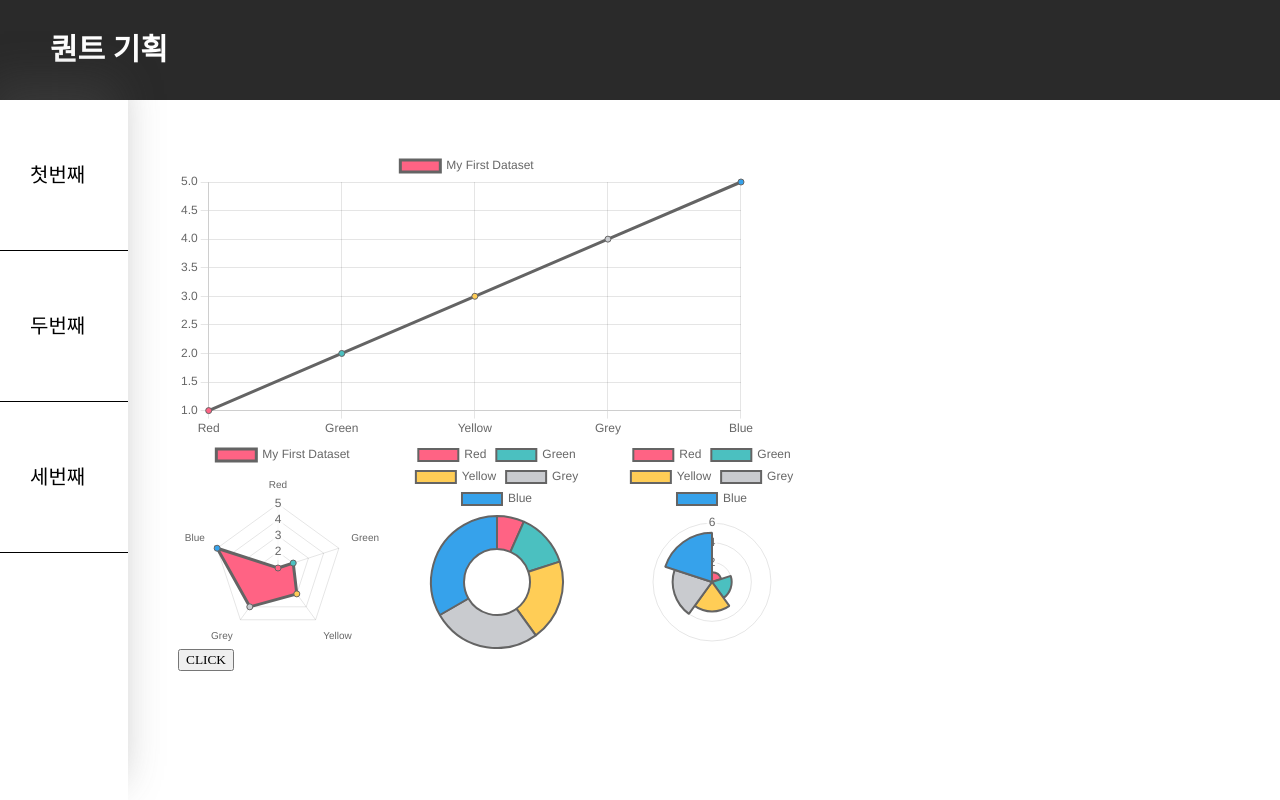
After one commit to sihyeong671/Quant_Project, a Django app: page /test/chart/ in a window 1280 px wide. The commit adds this page. Run offline with Django 3.2, Linux system fonts and the light colour scheme; some web fonts are replaced.

Commit message:
create chart page

```diff
--- a/djangoserver/Quant/quantDB/urls.py
+++ b/djangoserver/Quant/quantDB/urls.py
@@ -6,4 +6,5 @@ app_name = "quantDB"
 
 urlpatterns = [
     path('', views.find_state, name='find_state'),
+    path('chart/', views.show_chart, name='show_chart')
 ]
--- a/djangoserver/Quant/quantDB/views.py
+++ b/djangoserver/Quant/quantDB/views.py
@@ -25,3 +25,89 @@ def find_state(request):
     context = {'b_list' : b_list, 'com_name_list' : com_name_list}
 
     return render(request, 'main.html', context)
+
+
+
+
+
+
+
+
+
+
+
+
+
+
+
+
+
+
+
+
+
+
+
+
+
+
+
+
+
+
+
+
+
+
+
+
+
+
+
+
+
+
+
+
+
+
+
+
+
+
+
+
+
+
+
+
+
+
+
+
+
+
+
+
+
+
+
+
+
+
+
+
+import json
+def show_chart(request):
+    chart_dataset = {
+        '1': 10,
+        '2': 30,
+        '3': 45,
+        '4': 70,
+        '5': 20,
+    }
+    chartJson = json.dumps(chart_dataset)
+    context = {
+        'chartJson' : chartJson,
+    }
+    return render(request, 'chart.html', context)
--- /dev/null
+++ b/djangoserver/Quant/static/css/style.css
@@ -0,0 +1,104 @@
+@font-face {
+    font-family: '국립박물관문화재단클래식B';
+    src: url('https://cdn.jsdelivr.net/gh/projectnoonnu/noonfonts_twelve@1.0/국립박물관문화재단클래식B.woff') format('woff');
+    font-weight: normal;
+    font-style: normal;
+}
+
+*{
+    font-family: '국립박물관문화재단클래식B';
+}
+
+body, ul, li, a, p, td, tr, table, h1{
+    margin: 0;
+    padding: 0;
+    text-decoration: none;
+    list-style: none;
+}
+
+.container{
+    display: grid;
+    width: 100vw;
+    height: 100vh;
+    grid-gap: 0px;
+    grid-template-columns: 100%;
+    grid-template-rows: 100px 1fr;
+    grid-template-areas:
+    "header"
+    "main";
+}
+
+
+/* HEADER */
+.header{
+    background-color: rgb(42, 42, 42);
+    grid-area: header;
+    padding: 0px 50px;
+}
+
+.header .LOGO{
+    color: #fff;
+    line-height: 100px;
+    font-size: 30px;
+    cursor: pointer;
+}
+
+/* MAIN */
+.main{
+    grid-area: main;
+    display: grid;
+    grid-template-columns: 10% 90%;
+    grid-template-rows: 1fr;
+    grid-template-areas:
+    "sideBar main_container";
+}
+
+/* main SIDE-BAR */
+.main .sideBar{
+    position: relative;
+    z-index: 1;
+    grid-area: sideBar;
+    background-color: rgb(255, 255, 255);
+    box-shadow: -10px -20px 40px rgba(78, 78, 78, 0.383);
+}
+
+.main .sideBar .category{
+    width: 100%;
+}
+
+.main .sideBar .category .category_item{
+    padding-left: 30px;
+    height: 150px;
+    font-size: 20px;
+    line-height: 150px;
+    border-bottom: 1px solid #000;
+    color: #000;
+    transition: all .3s;
+}
+.category_item:hover{
+    background-color: rgb(199, 199, 199);
+}
+
+
+/* main MAIN_CONTAINER */
+.main .main_container{
+    grid-area: main_container;
+    background-color: rgb(255, 255, 255);
+    padding: 50px;
+}
+
+/* main main_container CHART */
+.chart_view{
+}
+
+.chart_view .csr{
+    width: 20%;
+    vertical-align: top;
+    display: inline-block;
+}
+
+
+.chart_view .csr.line_chart-wrapper{
+    display: block;
+    width: 55%;
+}
--- /dev/null
+++ b/djangoserver/Quant/static/js/script.js
@@ -0,0 +1,80 @@
+const data = {
+    labels: [
+      'Red',
+      'Green',
+      'Yellow',
+      'Grey',
+      'Blue'
+    ],
+    datasets: [{
+      label: 'My First Dataset',
+      data: jsonDataSet,
+      backgroundColor: [
+        'rgb(255, 99, 132)',
+        'rgb(75, 192, 192)',
+        'rgb(255, 205, 86)',
+        'rgb(201, 203, 207)',
+        'rgb(54, 162, 235)'
+      ],
+      borderColor: 'rgb(100, 100, 100)',
+    }]
+};
+
+
+// LINE
+const line_C_config = {
+    type: 'line',
+    data,
+    options: {
+        scales: {
+            yAxes: [{
+                ticks: {
+                    fontSize: 150
+                }
+            }]
+        }
+    }
+};
+const line_C = new Chart(
+    document.querySelector('#line_chart'),
+    line_C_config
+);
+
+// RADER
+const rader_C_config = {
+    type: 'radar',
+    data,
+    options: {
+        elements: {
+            line: {
+                borderWidth: 3
+            }
+        }
+    }
+};
+const rader_C = new Chart(
+    document.querySelector('#rader_chart'),
+    rader_C_config
+);
+
+// DOUGHNUT
+const doughnut_C_config = {
+    type: 'doughnut',
+    data,
+    options: {}
+};
+const doughnut_C = new Chart(
+    document.querySelector('#doughnut_chart'),
+    doughnut_C_config
+);
+
+// POLAR
+const polar_C_config = {
+    type: 'polarArea',
+    data,
+    options: {}
+};
+const polar_C = new Chart(
+    document.querySelector('#polar_chart'),
+    polar_C_config
+);
--- /dev/null
+++ b/djangoserver/Quant/templates/chart.html
@@ -0,0 +1,76 @@
+{% extends 'index.html' %}
+{% load static %}
+{% block content %}
+<script defer src="{% static '/js/script.js' %}"></script>
+<link rel="stylesheet" href="{% static '/css/style.css' %}">
+<div class="container">
+
+    <header class="header">
+        <h1 class="LOGO">퀀트 기획</h1>
+    </header>
+
+    <main class="main">
+
+        <div class="sideBar">
+            <ul class="category">
+
+                <a href="">
+                    <li class="category_item">
+                        첫번째
+                    </li>
+                </a>
+
+                <a href="">
+                    <li class="category_item">
+                        두번째
+                    </li>
+                </a>
+
+                <a href="">
+                    <li class="category_item">
+                        세번째
+                    </li>
+                </a>
+
+            </ul>
+        </div>
+
+        <div class="main_container">
+
+            <article class="chart_view">
+                <div class="csr line_chart-wrapper">
+                    <canvas id="line_chart"></canvas>
+                </div>
+
+                <div class="csr rader_chart-wrapper">
+                    <canvas id="rader_chart"></canvas>
+                </div>
+
+                <div class="csr doughnut_chart-wrapper">
+                    <canvas id="doughnut_chart"></canvas>
+                </div>
+
+                <div class="csr polar_chart-wrapper">
+                    <canvas id="polar_chart"></canvas>
+                </div>
+            </article>
+            <button class="chartChanger">CLICK</button>
+
+        </div>
+
+    </main>
+
+</div>
+<script>
+    var chartSet = JSON.parse("{{ chartJson|escapejs }}");
+    const chartJsonSet = [chartSet['1'], chartSet['2'], chartSet['3'], chartSet['4'], chartSet['5']];
+    const chartBaseSet = [1, 2, 3, 4, 5];
+    var jsonDataSet = chartBaseSet;
+    var chartChanger = document.querySelector('.chartChanger');
+    chartChanger.addEventListener('click', ()=>{
+        jsonDataSet = chartJsonSet;
+        $(".csr").load(location.href + " .csr");
+    });
+
+</script>
+{% endblock %}
--- a/djangoserver/Quant/templates/index.html
+++ b/djangoserver/Quant/templates/index.html
@@ -4,7 +4,8 @@
 <head>
     <meta charset="UTF-8">
     <meta name="viewport" content="width=device-width, initial-scale=1.0">
-
+    <script src="https://cdn.jsdelivr.net/npm/chart.js"></script>
+    <script src="https://code.jquery.com/jquery-3.6.0.min.js"></script>
     <title>dbtest</title>
 </head>
 <body>
```
Also changed, not shown: test_page/chart.html (renamed from test_page/index.html).
